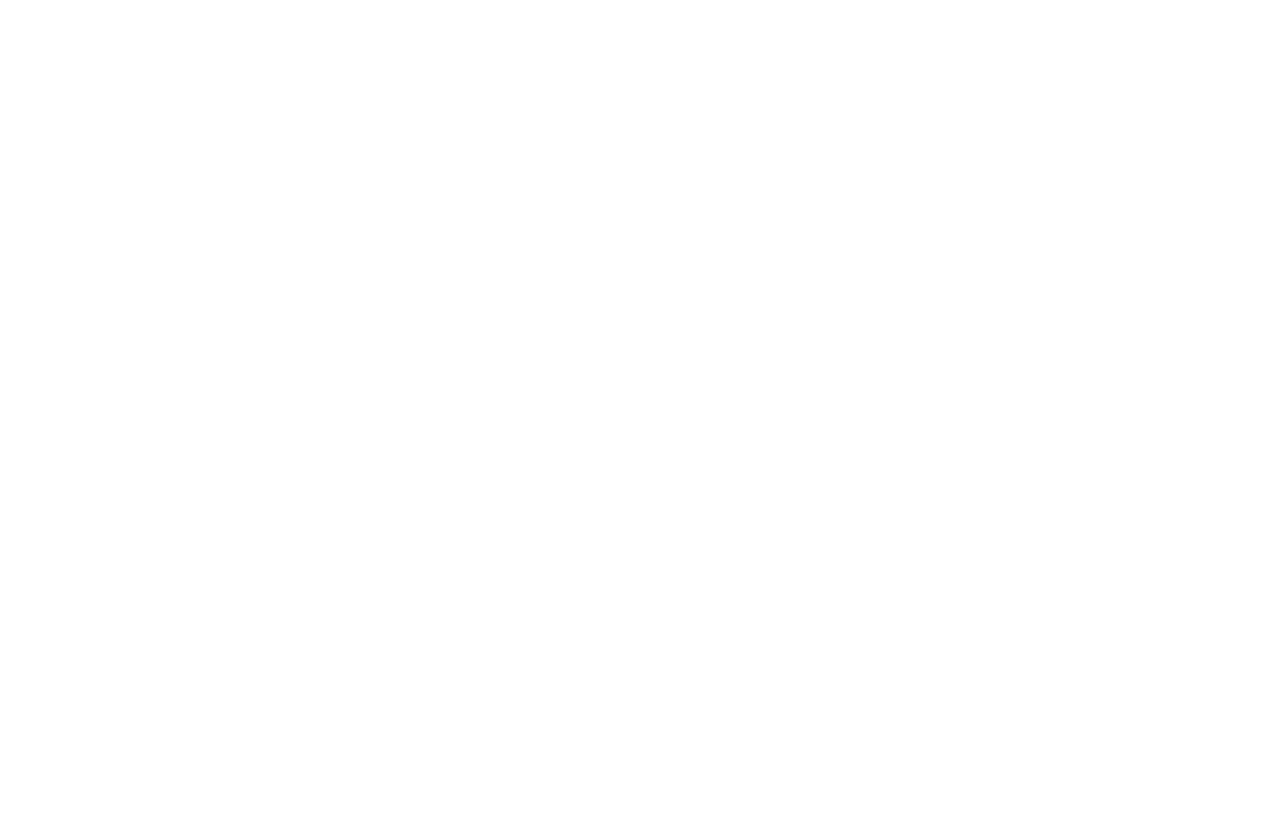
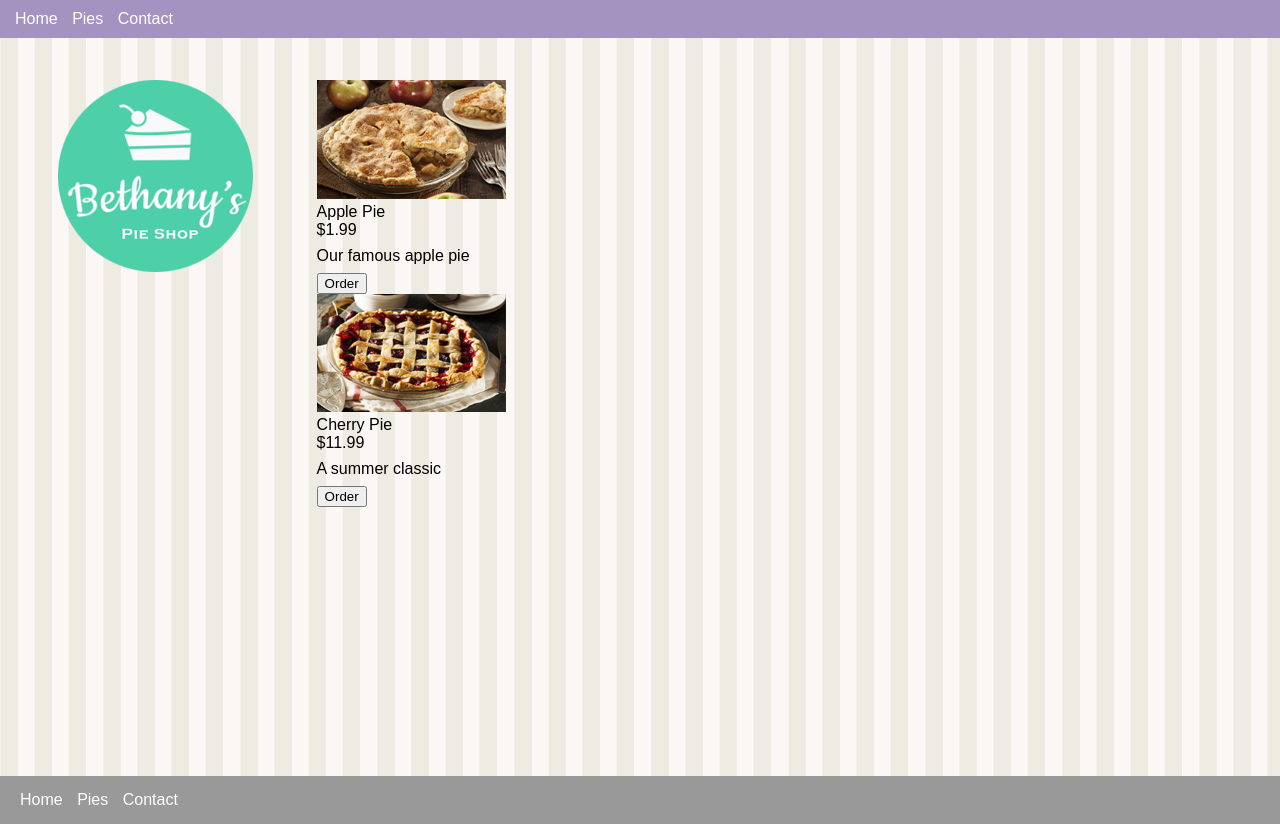
Before and after one commit to Pericles001/gdsa-projects, a plain HTML site: page html-css-javascript-getting-started-start/pies.html in a window 1280 px wide. Before the commit the page ends 800 px from the top, so only its background shows below. Drawn offline with Linux system fonts and the light colour scheme.

Commit message:
still busy with pie

```diff
--- a/html-css-javascript-getting-started-start/pies.html
+++ b/html-css-javascript-getting-started-start/pies.html
@@ -0,0 +1,76 @@
+<!DOCTYPE html>
+<html lang="en">
+
+<head>
+    <meta charset="UTF-8">
+    <meta http-equiv="X-UA-Compatible" content="IE=edge">
+    <meta name="viewport" content="width=device-width, initial-scale=1.0">
+    <link rel="stylesheet" href="site.css">
+    <title>Pies | Bethany's Pie Shop</title>
+    <style>
+
+    </style>
+</head>
+
+<body>
+    <header>
+        <nav>
+            <ul>
+                <li><a href="index.html">Home</a></li>
+                <li><a href="/">Pies</a></li>
+                <li><a href="contact.html">Contact</a></li>
+            </ul>
+        </nav>
+    </header>
+    <main>
+        <aside>
+            <img src="images/logo.png"  alt="Bethany Pie Shop">
+        </aside>
+        <article>
+         <section class="columns-desktop">
+             <div class="pie">
+                 <img src="images/apple-pie.png" alt="Apple pie">
+                 <div class="columns">
+                     <div class="title">
+                         Apple Pie
+                     </div>
+                     <div class="price">
+                         $1.99
+                     </div>
+                     <p class="desc">
+                         Our famous apple pie
+                     </p>
+                     <button data-order="apple-pie">Order</button>
+                 </div>
+             </div>
+             <div class="pie">
+                <img src="images/cherry-pie.png" alt="Apple pie">
+                <div class="columns">
+                    <div class="title">
+                        Cherry Pie
+                    </div>
+                    <div class="price">
+                        $11.99
+                    </div>
+                    <p class="desc">
+                        A summer classic
+                    </p>
+                    <button data-order="cherry-pie">Order</button>
+                </div>
+            </div>
+         </section>
+        </article>
+    </main>
+
+    <footer>
+        <nav>
+            <ul>
+                <li><a href="index.html">Home</a></li>
+                <li><a href="/">Pies</a></li>
+                <li><a href="contact.html">Contact</a></li>
+            </ul>
+        </nav>
+    </footer>
+</body>
+
+</html>
```
Also changed, not shown: html-css-javascript-getting-started-start/contact.html (+2 -2 lines).
